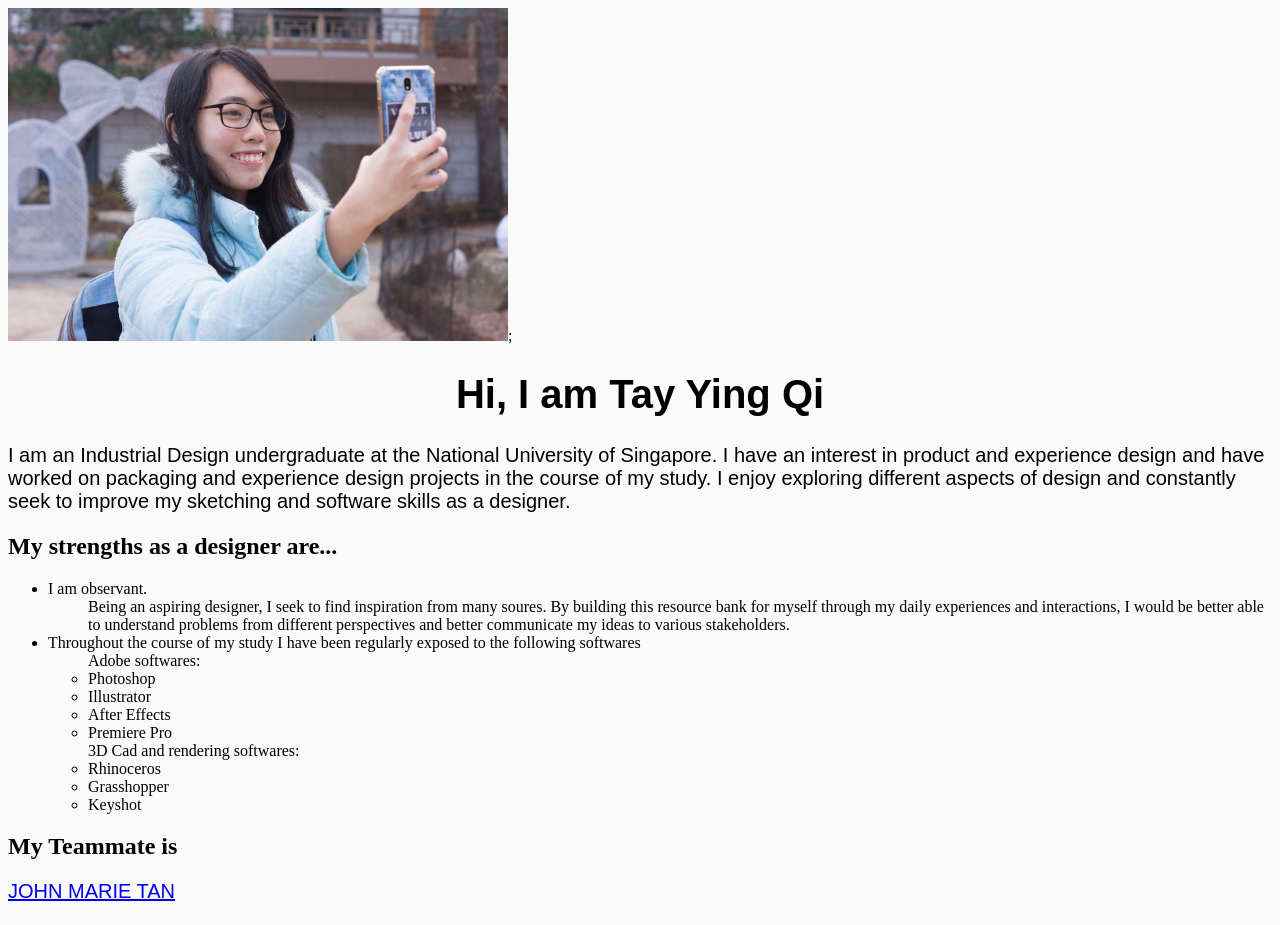
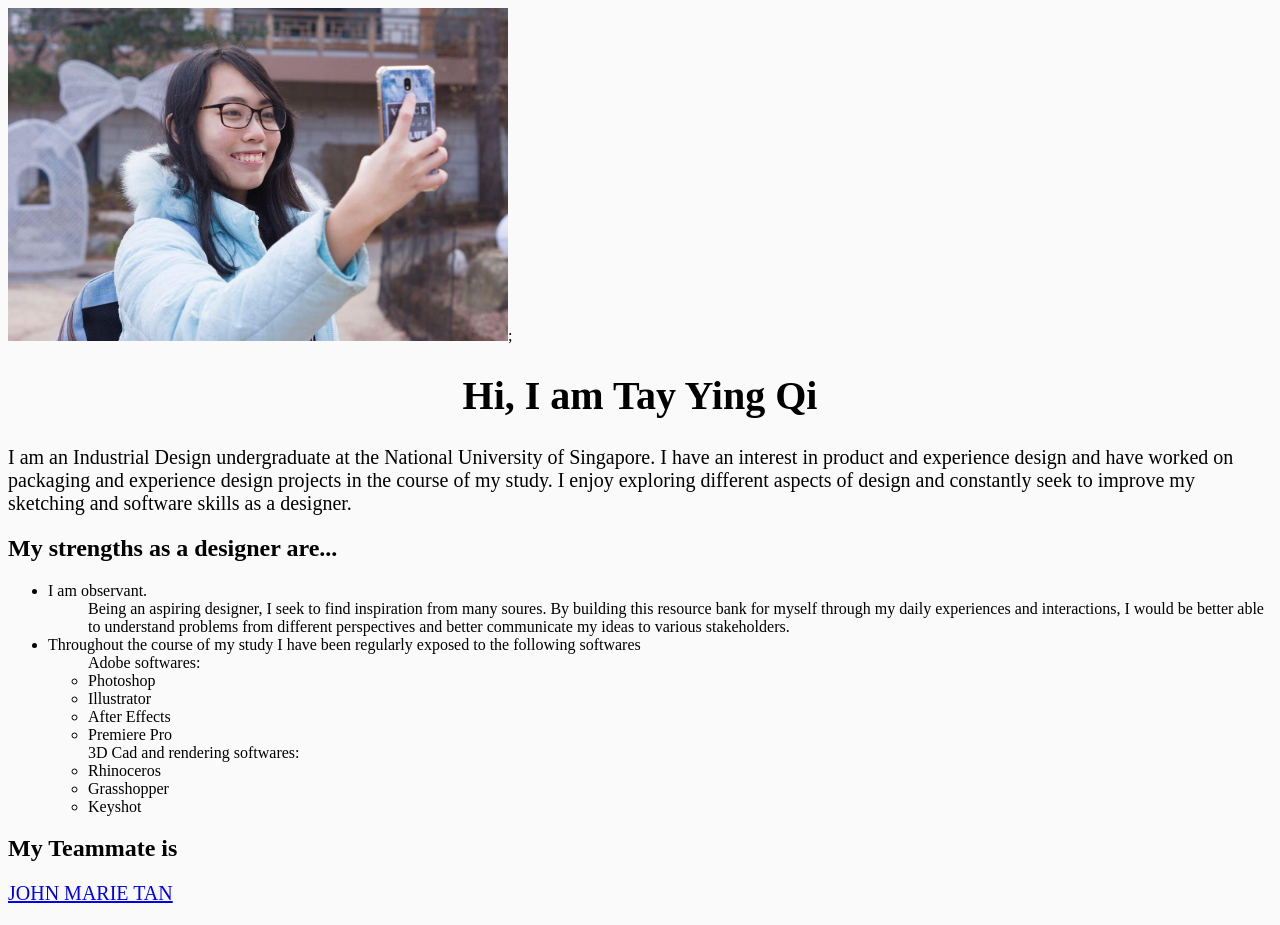
Before and after one commit to tayyqi/id2116, a plain HTML site: page yingqi.html in a window 1280 px wide. Drawn offline with Linux system fonts and the light colour scheme.

Commit message:
change font

```diff
--- a/style.css
+++ b/style.css
@@ -4,12 +4,19 @@ body {
   }
 
   h1 {
+    @font-face {
+      font-family: poppins
+      src: url(poppins);
+    }
     color: rgb(160, 160, 250);
     text-align: center;
   }
 
   p {
-    font-family: verdana;
+    @font-face {
+      font-family: poppins
+      src: url(poppins);
+    }
     font-size: 20px;
     color: rgb(0, 0, 0);
     }
--- a/yingqi_profile.css
+++ b/yingqi_profile.css
@@ -8,14 +8,20 @@ body {
 
 
   h1 {
-    font-family: Arial, Helvetica, sans-serif;
+   @font-face {
+      font-family: poppins
+      src: url(poppins);
+    }
     font-size: 40px;
     color: rgb(0, 0, 0);
     text-align: center;
   }
 
   p {
-    font-family: Arial, Helvetica, sans-serif;
+   @font-face {
+      font-family: poppins
+      src: url(poppins);
+    }
     font-size: 20px;
     color: rgb(0, 0, 0);
     }
```
